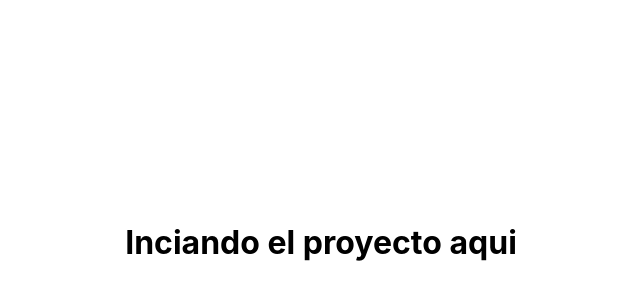
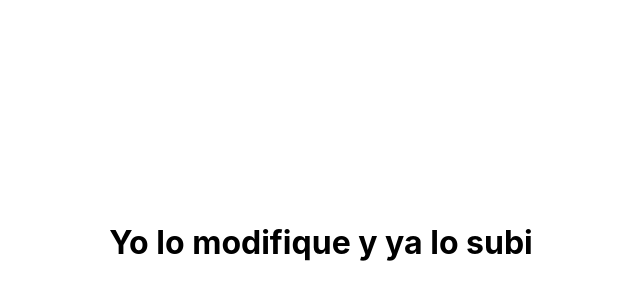
Before and after one commit to OrinSamPerez/gys-sistema, a Next.js app: page / in a window 1280 px wide. Shown: the part 158-458 px from the top of the page, without its empty margins (319-959 px from the left). Built offline with nearby package versions, Linux system fonts and the light colour scheme.

Commit message:
Segundo commit

```diff
--- a/pages/index.js
+++ b/pages/index.js
@@ -11,7 +11,7 @@ export default function Home() {
         </Head>
 
         <main className={styles.main}>
-          <h1>Inciando el proyecto aqui</h1>
+          <h1>Yo lo modifique y ya lo subi</h1>
         </main>
       </div>
     </>
```
